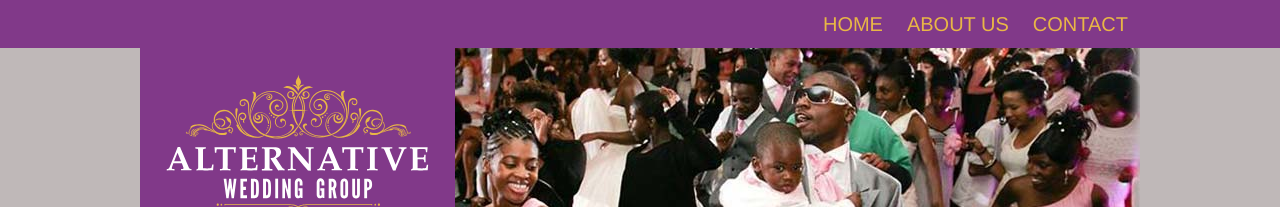
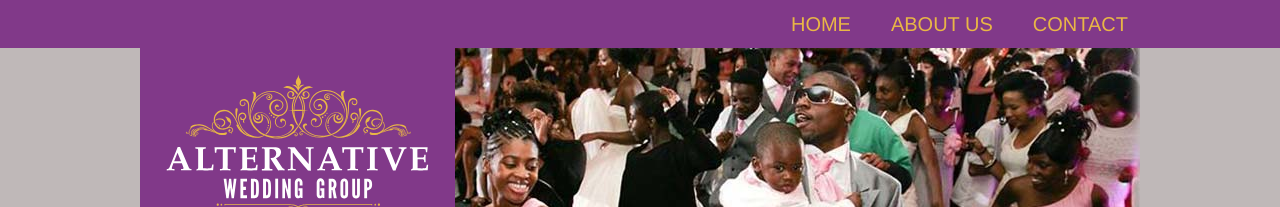
Before and after one commit to alternativeweddinggroup/alternativeweddinggroup.github.io, a Jekyll site: the page built from index.html, in a window 1280 px wide. Shown: the top 207 px of the page. Built offline with Jekyll 4.4.1, drawn with Linux system fonts in a browser that asks for light colours; some web fonts are replaced.

Commit message:
Add spacing to menu list

```diff
--- a/_scss/styles/_navigation.scss
+++ b/_scss/styles/_navigation.scss
@@ -30,3 +30,10 @@
   text-transform: uppercase;
   color: $brand--gold;
 }
+@media screen and (min-width: 481px) {
+
+  .nav__main__list li {
+    margin-left: 1rem;
+  }
+
+}
```
